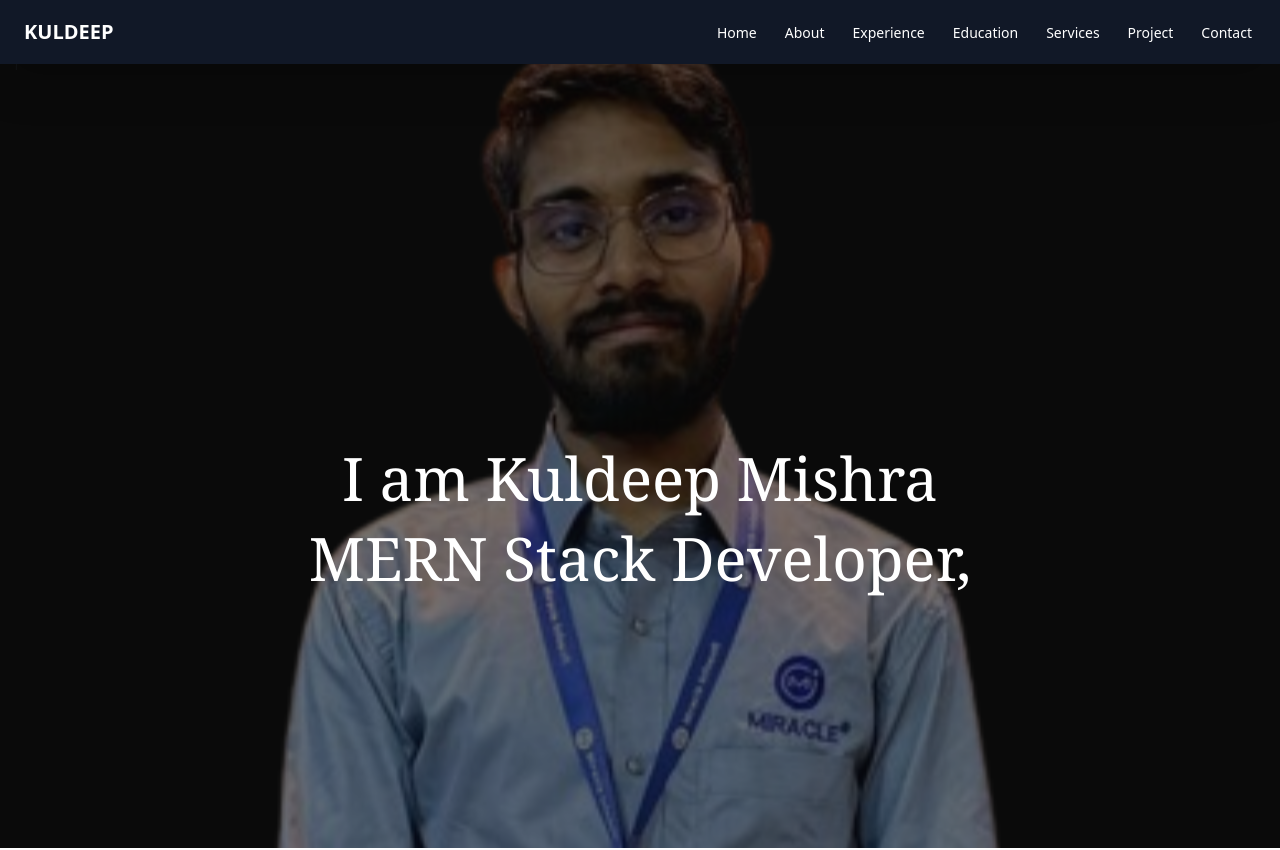
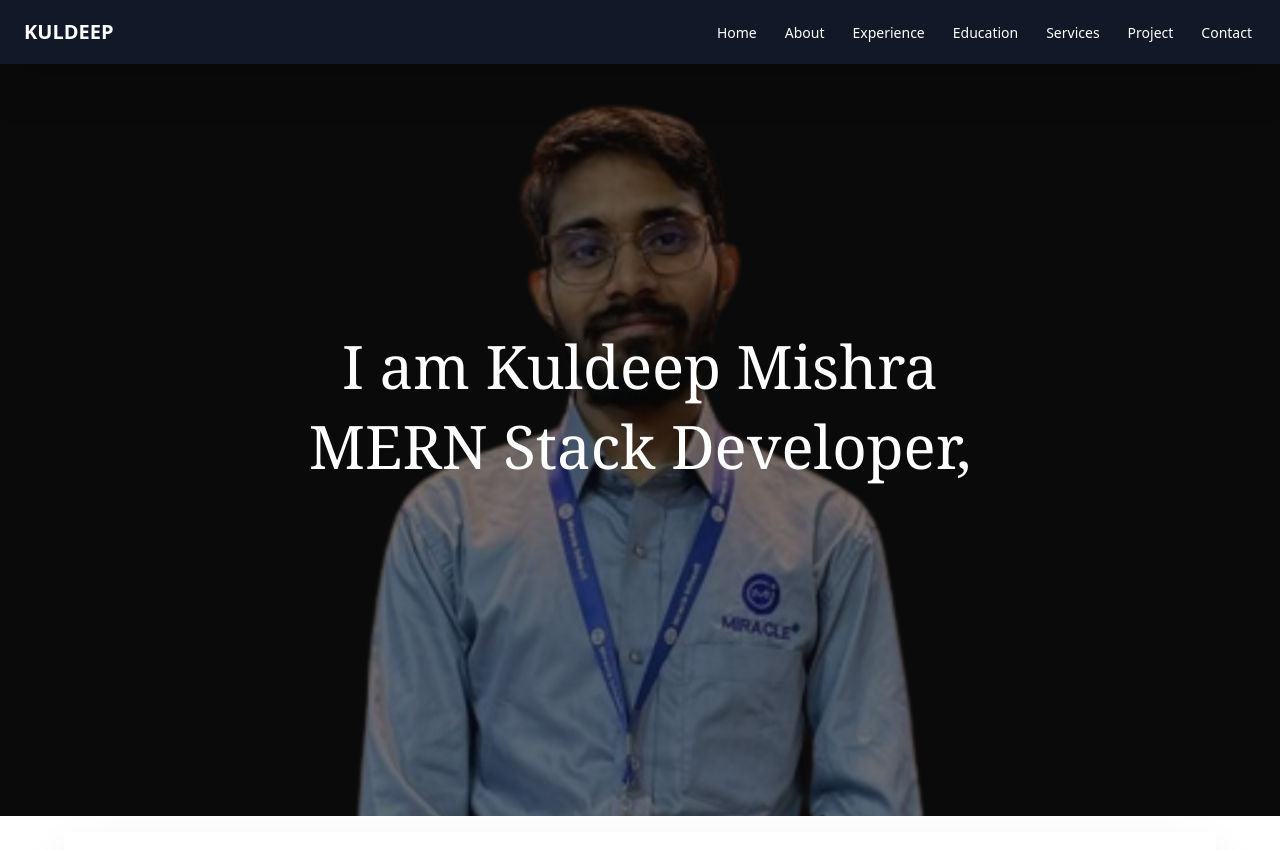
Before and after one commit to SinghLokesh02/portfolio, a React (Create React App) app: page / in a window 1280 px wide. Shown: the top 850 px of the page. Built offline with nearby package versions, Linux system fonts and the light colour scheme.

Commit message:
Proper spacing in Hero

```diff
--- a/src/components/Hero.js
+++ b/src/components/Hero.js
@@ -17,24 +17,27 @@ const Hero = () => {
   }, []);
 
   return (
-    <div className="relative my-5">
+    <div className="relative my-3">
       <div
         id="hero"
         className="hero route bg-image h-[100vh]"
         style={{
           backgroundImage: `url(${hero})`,
           backgroundPosition: "center center",
+          backgroundSize: "cover",
+          backgroundRepeat: "no-repeat",
+          objectFit: "cover",
         }}
       >
         <div className="overlay-itro" />
         <div className="hero-content display-table">
           <div className="table-cell">
             <div className="container">
-              <h1 className="hero-title text-white text-3xl md:text-6xl absolute top-[50%] left-0 w-full text-center font-serif"  >
+              <h1 className="hero-title text-white text-3xl md:text-6xl absolute top-[40%] left-0 w-full text-center font-serif"  >
                 I am Kuldeep Mishra
               </h1>
               <p className="hero-subtitle">
-                <span className="typed text-white md:text-6xl text-4xl absolute top-[55%] md:top-[60%] left-0 w-full text-center font-serif" />
+                <span className="typed text-white md:text-6xl text-4xl absolute top-[45%] md:top-[50%] left-0 w-full text-center font-serif" />
               </p>
             </div>
           </div>
```
